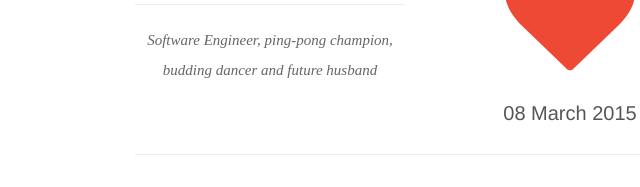
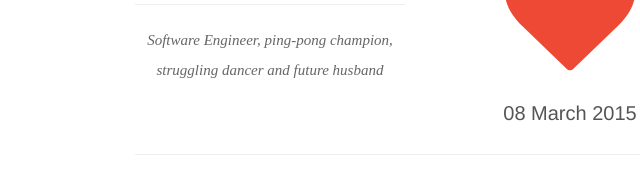
Before and after one commit to solitaryreaper/shishirandkanika, a plain HTML site: page index.html in a window 1280 px wide. Shown: the part 770-957 px from the top of the page, 70-710 px from the left. Drawn offline with nearby package versions, Linux system fonts and the light colour scheme; a web font is replaced by a local one.

Commit message:
Slight changes ..

```diff
--- a/index.html
+++ b/index.html
@@ -97,7 +97,7 @@
 						<div class="groom">
 							<h3>Shishir</h3>
 							<hr>
-							<p class="text-center">Software Engineer, ping-pong champion, budding dancer and future husband</p>
+							<p class="text-center">Software Engineer, ping-pong champion, struggling dancer and future husband</p>
 						</div>
 					</div>
 					<div class="col-md-4 col-sm-4">
```
